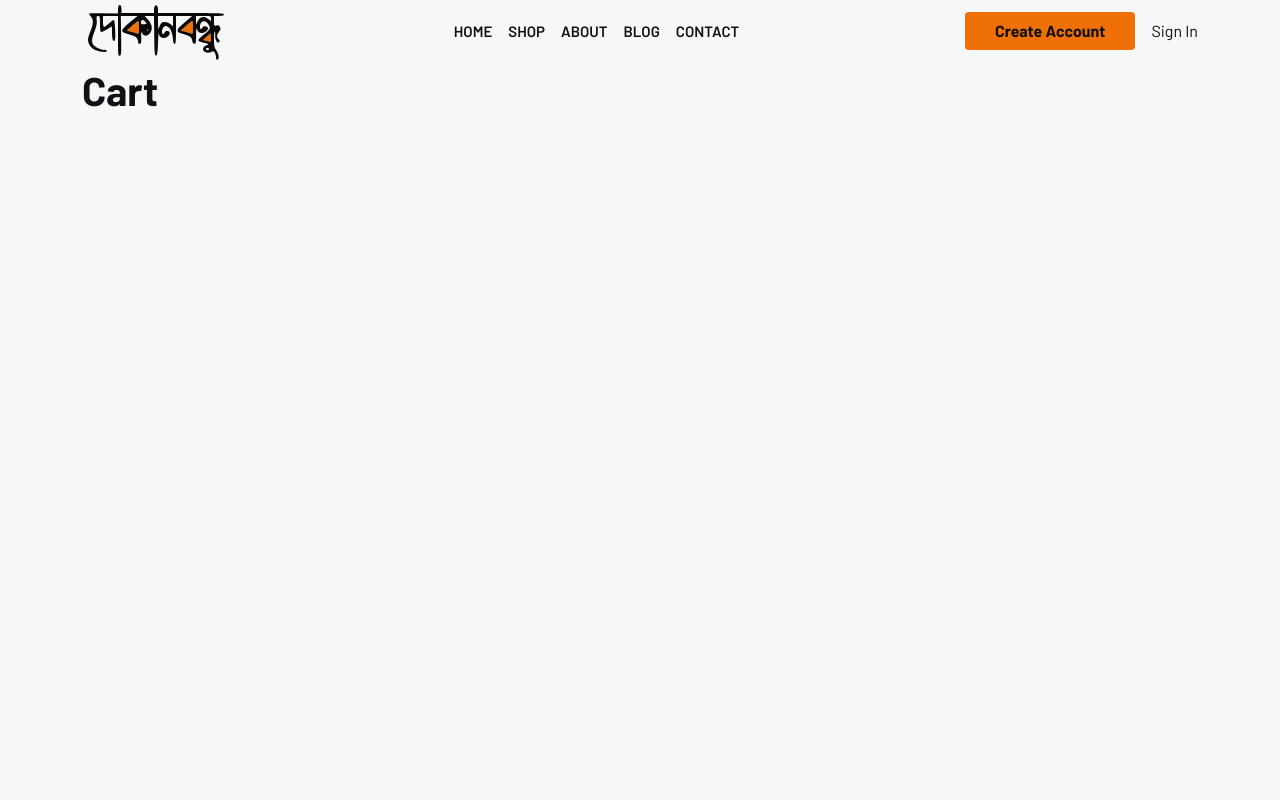
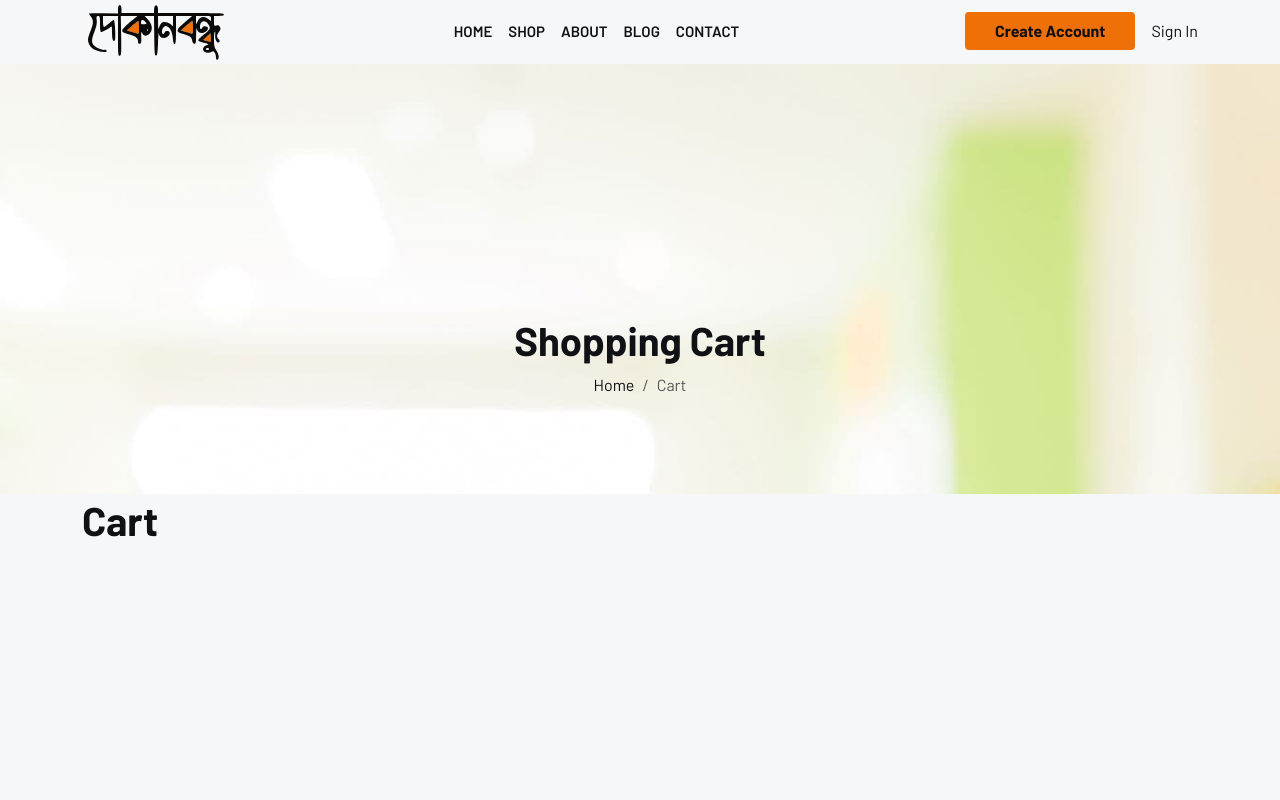
Before and after one commit to it27427/dokanbondhu-ecommerce, a React (Vite) app: page /cart in a window 1280 px wide. Shown: the top 800 px of the page. Built offline with nearby package versions, Linux system fonts and the light colour scheme.

Commit message:
Cart Page BannerSection Added

```diff
--- a/src/pages/Cart.jsx
+++ b/src/pages/Cart.jsx
@@ -1,6 +1,10 @@
+import BannerSection from '@/components/global/BannerSection';
+
 const Cart = () => {
   return (
     <main className='main-section'>
+      <BannerSection title='Shopping Cart' currentPage='Cart' />
+
       <section>
         <div className='container'>
           <h2>Cart</h2>
```
